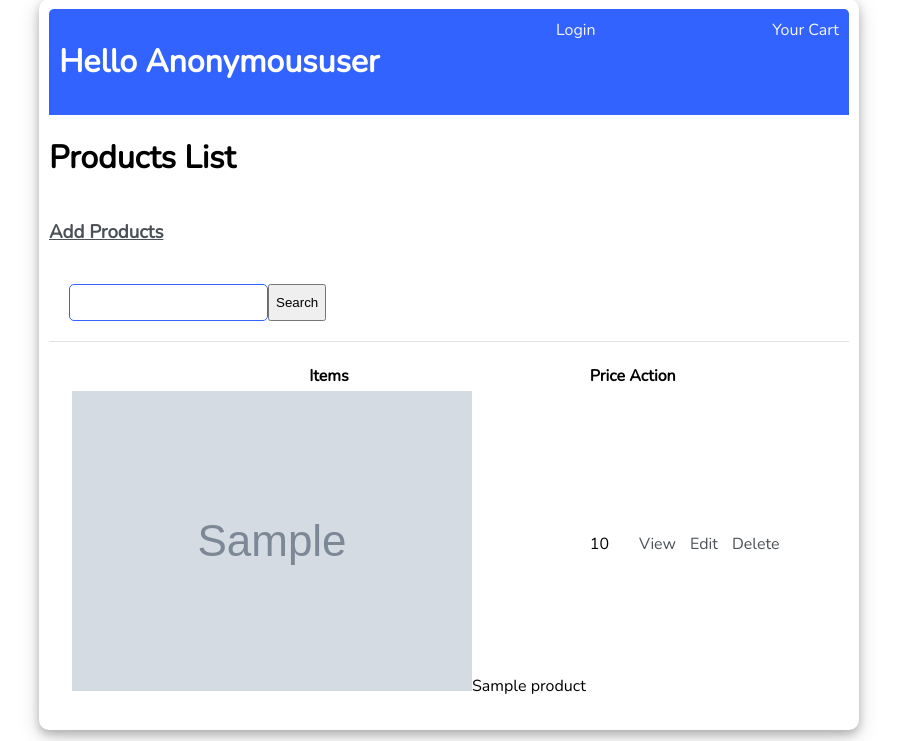
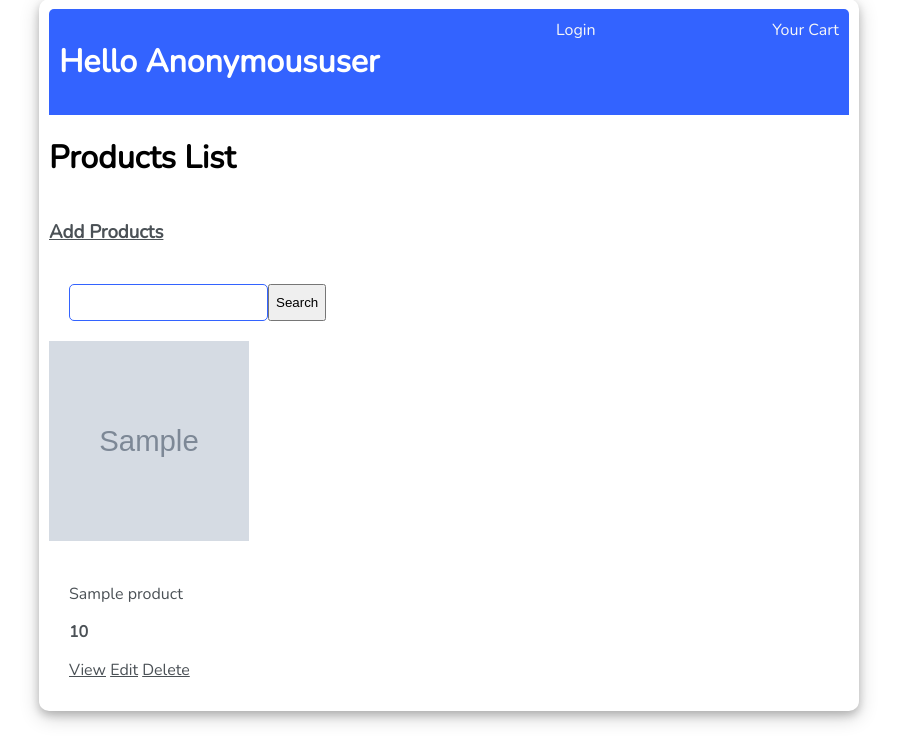
Before and after one commit to wiziz/grocery_cart, a Django app: template ecommerce/templates/store/wholesaler_dash.html in a window 1280 px wide. Shown: the part 59-800 px from the top of the page, without its empty margins (191-1088 px from the left). Run offline with Django 3.2, Linux system fonts and the light colour scheme; the template is opened without the code that fills it: most values are stand-ins (such as "Sample title", 1, 10 or a date in 2020); grey boxes marked "Sample" are stand-in pictures.

Commit message:
wholesaler

```diff
--- a/ecommerce/templates/store/wholesaler_dash.html
+++ b/ecommerce/templates/store/wholesaler_dash.html
@@ -35,16 +35,26 @@
 </div>
 
 
-<div id="tasklist" class="task-items-wrapper">
-    <div class="task-wrapper" data-position="{{task.pk}}">
-        <div class="task-title">
-            <table>
-                <tr>
-                    <th>Items</th>
-                    <th>Price</th>
-                    <th>Action</th>
-                </tr>
-                {% for product in productsObject%}
+        <div class="container-fluid">
+      <div class="row mx-auto">
+  {% for product in productsObject %}
+    <div class="card mx-auto mb-3" style="width: 18rem;">
+  <img src="{{ product.photo.url}}" class="card-img-top" alt="..." width="200" height="200">
+  <div class="card-body">
+    <p class="card-title">{{ product.title}}</p>
+    <p class="card-text"><b> {{ product.price }}</b></p>
+
+    <a href="/details/{{product.id}}/" class="btn btn-light border-sm">View</a>
+    <a href="/updateProduct/{{product.id}}/" class="btn btn-light border-sm">Edit</a>
+    <a href="/deleteProduct/{{product.id}}/" class="btn btn-light border-sm">Delete</a>
+  </div>
+</div>
+{% endfor %}
+
+  </div>
+    </div>
+
+                <!-- {% for product in productsObject%}
                 <tr>
                     <td><img src = "{{product.photo.url}}">{{product.title}}</td>
                     <td>{{product.price}}</td>
@@ -52,7 +62,7 @@
                     <td><a href = "/updateProduct/{{product.id}}/">Edit</a></td>
                     <td><a href = "/deleteProduct/{{product.id}}/">Delete</a></td>
                 </tr>
-                {% endfor %}
+                {% endfor %} -->
         </div>
     </div>
 </div>
```
Also changed, not shown: db.sqlite3, media/images/istockphoto-537609774-1024x1024.jpg (added), media/images/nutella.jpg (added), media/images/nutella_0bmDjut.jpg (added), media/images/nutella_7D0C813.jpg (added), media/istockphoto-537609774-1024x1024.jpg (added), media/nutella.jpg (added), media/nutella_5qJnd8P.jpg (added), media/nutella_7KuLrDG.jpg (added), media/nutella_ImHNBTH.jpg (added), media/nutella_iCVIh3q.jpg (added), media/nutella_lJR0SdE.jpg (added), media/nutella_tv2ja82.jpg (added), 1 other file.
